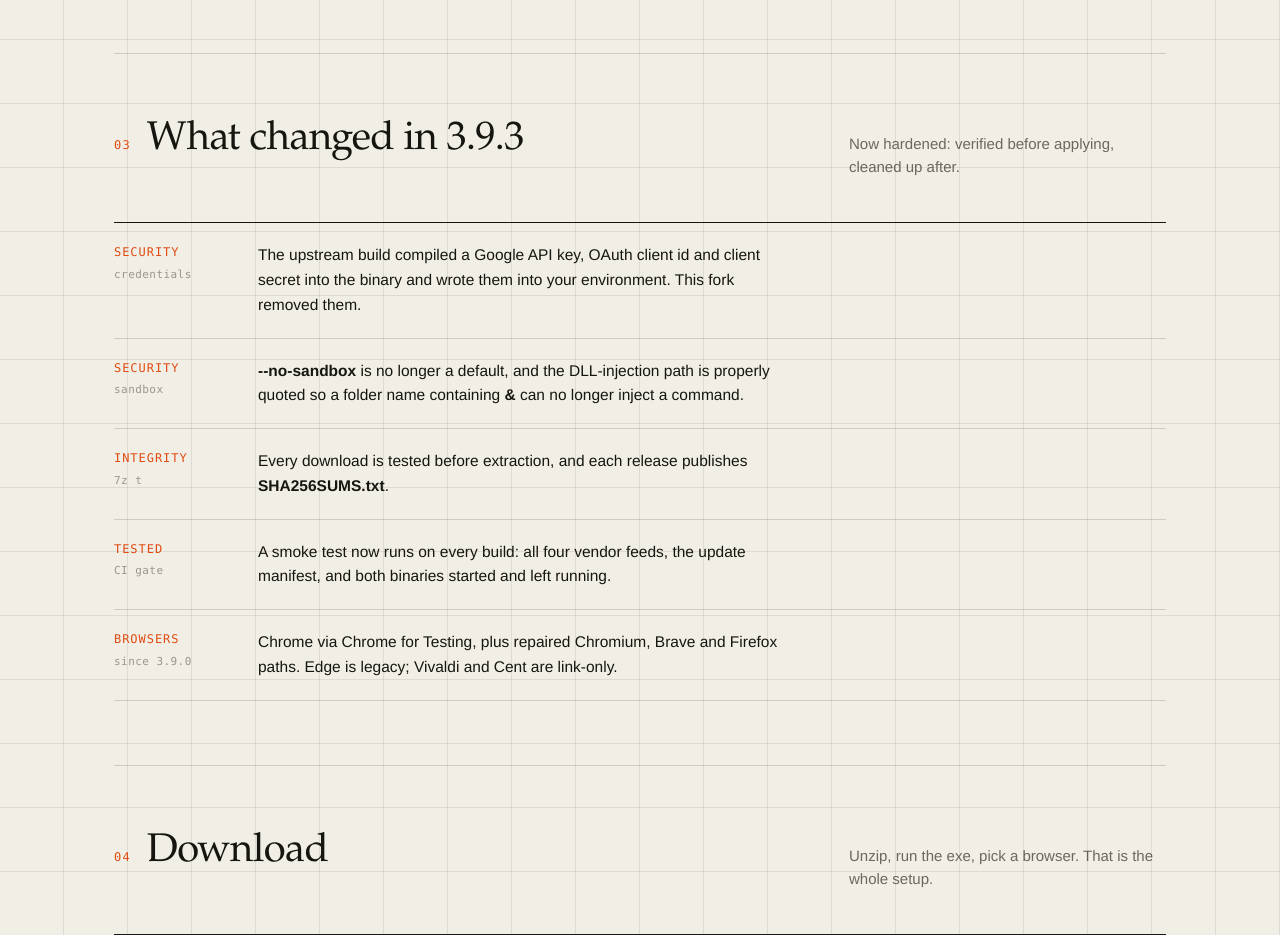
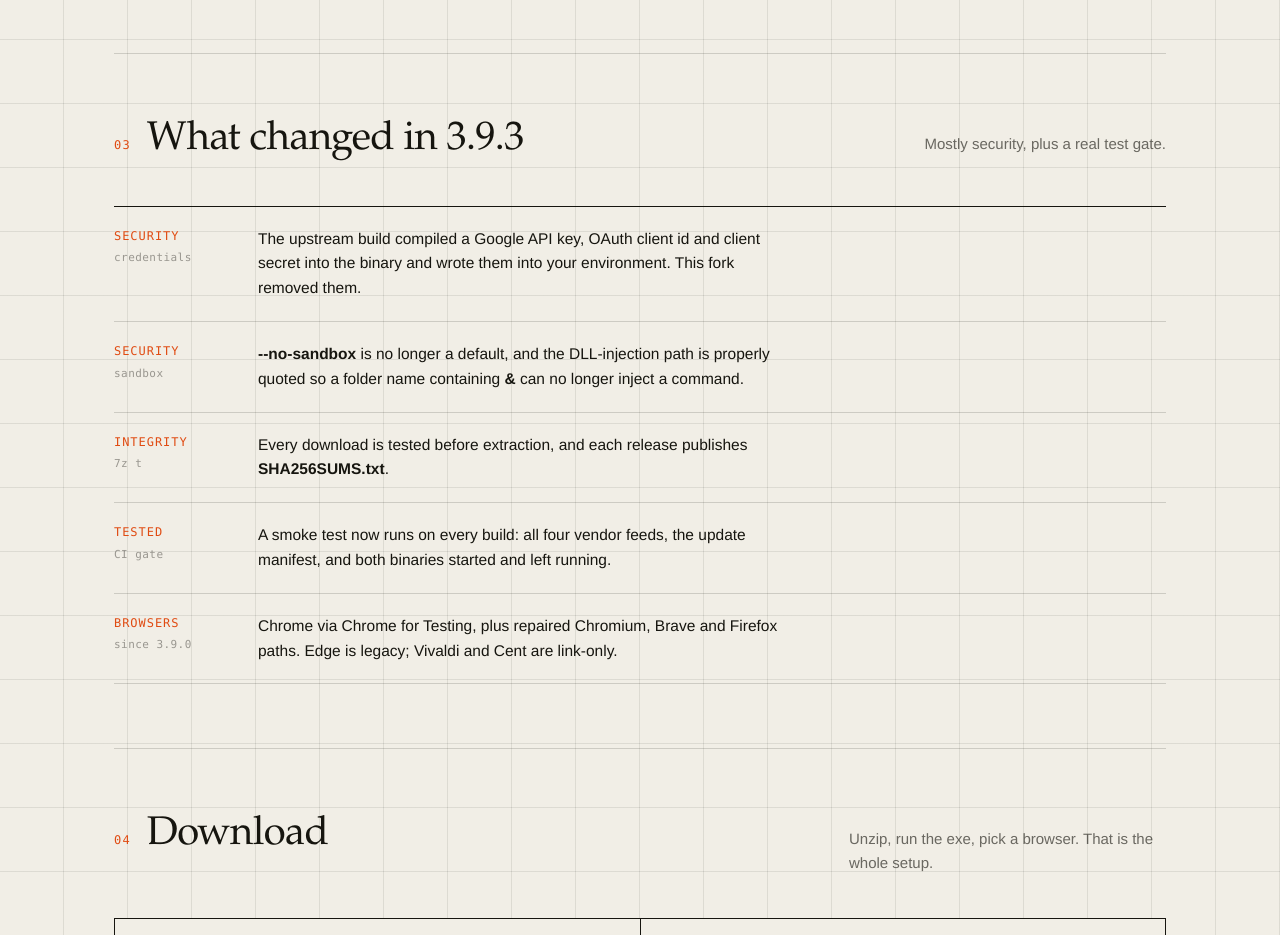
Before and after one commit to xixiranran/MyChrome, a plain HTML site: page docs/index.html in a window 1280 px wide. Shown: the part 1560-2495 px from the top of the page. Drawn offline with Linux system fonts and the light colour scheme; no server answers.

Commit message:
Landing page: 3.9.3 subtitle; keep generated checksums out of git

```diff
--- a/docs/index.html
+++ b/docs/index.html
@@ -308,7 +308,7 @@
     <div class="sec-head">
       <span class="num">03</span>
       <h2><span data-en>What changed in 3.9.3</span><span data-zh>3.9.3 更新内容</span></h2>
-      <p><span data-en>Now hardened: verified before applying, cleaned up after.</span><span data-zh>本次强化：应用前校验，完成后清理。</span></p>
+      <p><span data-en>Mostly security, plus a real test gate.</span><span data-zh>以安全修复为主，并加入实际测试关卡。</span></p>
     </div>
     <div class="log">
       <div class="log-row">
```
Also changed, not shown: SHA256SUMS.txt (deleted), 1 other file.
